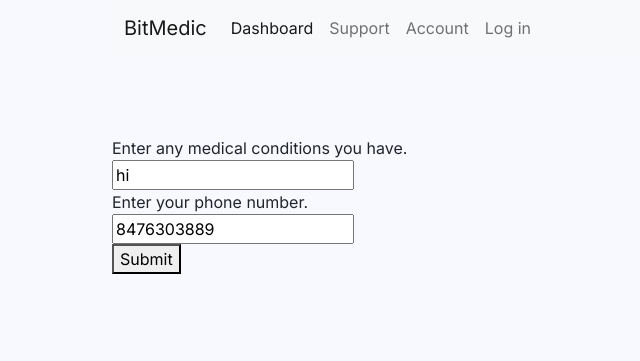
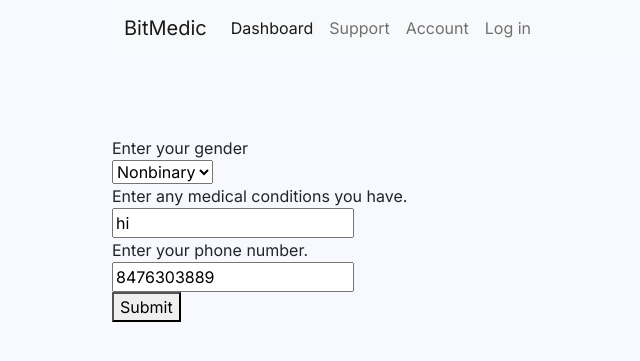
Before and after one commit to ExtraneousFalcon/BitMedic, a Django app: template main/templates/main/createpp.html in a window 1280 px wide. Shown: the top 361 px of the page, without its empty margins (144-784 px from the left). Run offline with Django 3.2, Linux system fonts and the light colour scheme; the template is opened without the code that fills it: values that come from a table or form of the project are taken from there, others are empty; data comes from the database, SQL or seed files in the repository; both versions use the stored data as it was after the commit.

Commit message:
Fixed gender

```diff
--- a/main/models.py
+++ b/main/models.py
@@ -27,7 +27,7 @@ class Patient(models.Model):
         ('O', 'Other')
     )
     gender = models.CharField(
-        max_length=1, choices=GENDER_CHOICES, null=True)
+        max_length=1, choices=GENDER_CHOICES, null=True, blank=True)
     phone = models.CharField(max_length=15, null=True)
 
 
--- a/main/templates/main/createpp.html
+++ b/main/templates/main/createpp.html
@@ -14,6 +14,25 @@
         <option value="N">Nonbinary</option>
     </select>
     <br>
+    {% else %}
+    Enter your gender<br>
+    <select name="gender">
+        {% if p.gender == "M" %}
+        <option value="M" selected>Male</option>
+        <option value="F">Female</option>
+        <option value="N">Nonbinary</option>
+        {% elif p.gender == "F" %}
+        <option value="M">Male</option>
+        <option value="F" selected>Female</option>
+        <option value="N">Nonbinary</option>
+        {% else %}
+        <option value="M">Male</option>
+        <option value="F">Female</option>
+        <option value="N" selected>Nonbinary</option>
+        {% endif %}
+    </select>
+    <br>
+
     {% endif %}
     Enter any medical conditions you have.<br>
     <input type="text" name="conditions" value="{{p.medcond}}"></input><br>
--- a/main/templates/main/doctorlist.html
+++ b/main/templates/main/doctorlist.html
@@ -1,6 +1,7 @@
 {% extends 'main/base.html' %}
 
 {% block content %}
+<a class="back" href="{% url 'home' %}">Go Back</a>
 <h1>Here are your doctors.</h1>
 <p>You can add or remove doctors that can access your records and prescribe you medicine.</p>
 <p>If you remove access to a doctor, they will no longer have access to your medical profile or history unless you
--- a/main/templates/main/filelist.html
+++ b/main/templates/main/filelist.html
@@ -1,6 +1,7 @@
 {% extends 'main/base.html' %}
 
 {% block content %}
+<a class="back" href="{% url 'home' %}">Go Back</a>
 <h1>Here are your files.</h1>
 <p>Select an option below.</p>
 
--- a/main/templates/main/order.html
+++ b/main/templates/main/order.html
@@ -1,7 +1,7 @@
 {% extends 'main/base.html' %}
 
 {% block content %}
-
+<a class="back" href="{% url 'mypres' %}">Go Back</a>
 <form method="POST">
     {%csrf_token%}
     Enter your public key.<br>
--- a/main/templates/main/patientlist.html
+++ b/main/templates/main/patientlist.html
@@ -1,6 +1,7 @@
 {% extends 'main/base.html' %}
 
 {% block content %}
+<a class="back" href="{% url 'home' %}">Go Back</a>
 <h1>View your patients here.</h1>
 <p>Select a patient to get more details.</p>
 
--- a/main/templates/main/patientview.html
+++ b/main/templates/main/patientview.html
@@ -1,6 +1,7 @@
 {% extends 'main/base.html' %}
 
 {% block content %}
+<a class="back" href="{% url 'mypatients'%}">Go back</a>
 <h1>Managing: {{ patient.user.username }}</h1>
 <p>Prescribe new prescriptions or upload medical documents.</p>
 
--- a/main/templates/main/prescribe.html
+++ b/main/templates/main/prescribe.html
@@ -1,6 +1,6 @@
 {% extends 'main/base.html' %}
 {% block content %}
-<a href="{% url 'home'%}">Go back</a>
+<a class="back" href="{% url 'mypatients'%}">Go back</a>
 <h1>Send a prescription for patient</h1>
 <p>Sign and send files</p>
 
--- a/main/templates/main/profile.html
+++ b/main/templates/main/profile.html
@@ -1,7 +1,7 @@
 {% extends 'main/base.html' %}
 
 {% block content %}
-<a href="{% url 'home'%}">Go back</a>
+<a class="back" href="{% url 'home'%}">Go back</a>
 <h1>Edit your profile</h1>
 <p>This is where you can edit your personal information and medical history. Because your BitMedic account is shared
     directly with your doctors, you only have to do this once and it will be updated for all of your providers.</p>
```
Also changed, not shown: db.sqlite3, main/migrations/0027_alter_patient_gender.py (added), main/migrations/0028_alter_patient_gender.py (added).
